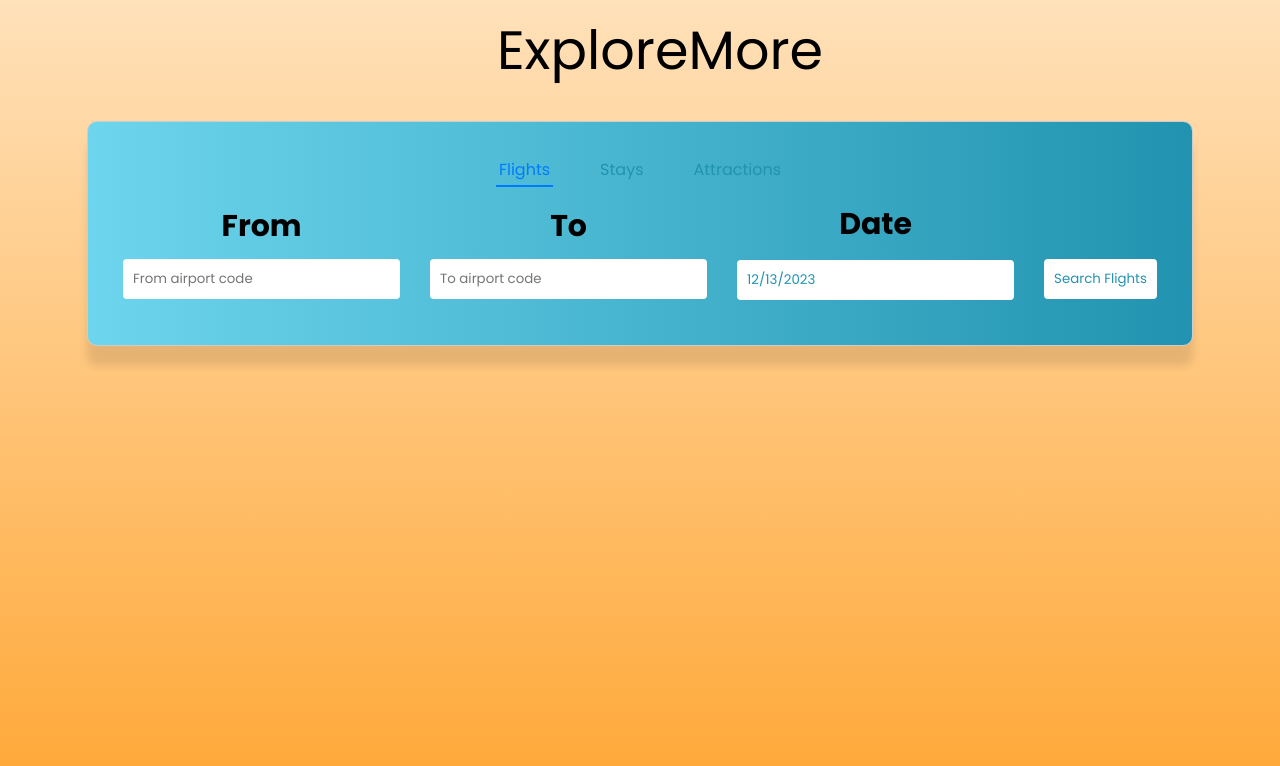
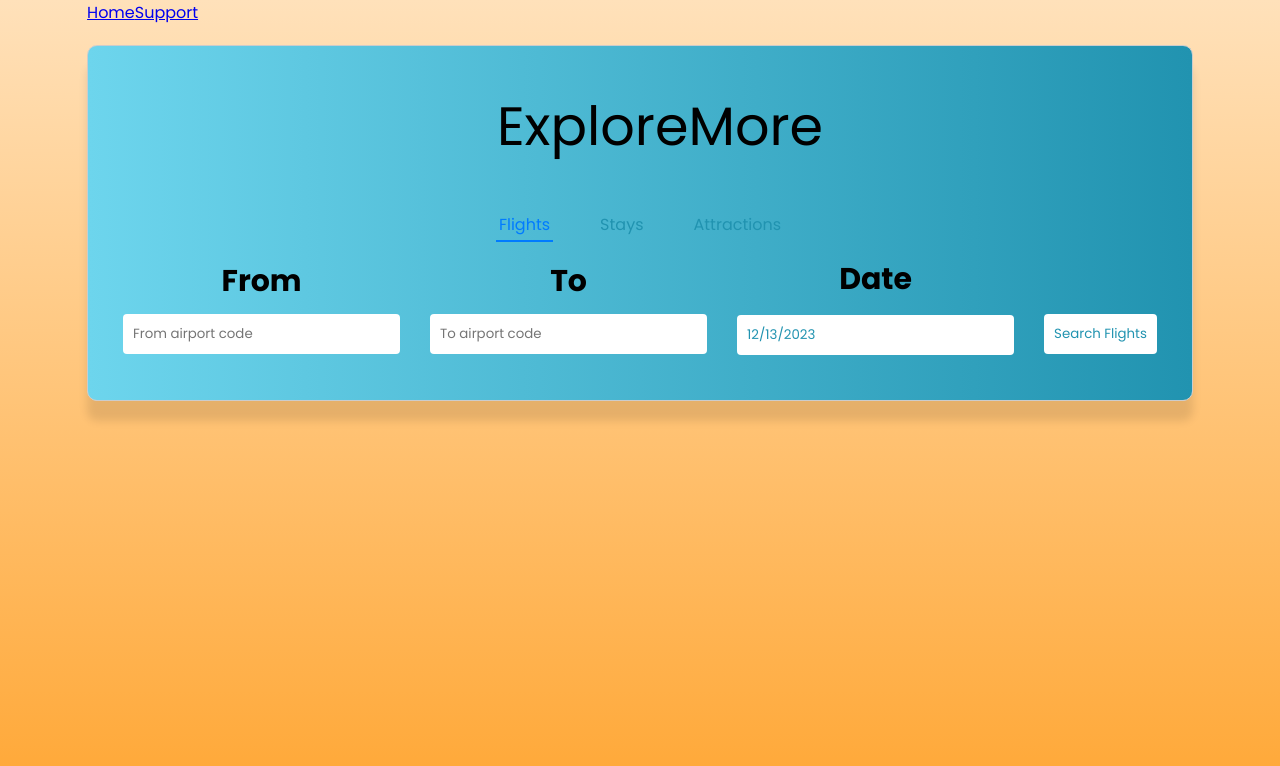
Before and after one commit to Loganuwu/exploremore-travel, a React (Create React App) app: page /support in a window 1280 px wide. Shown: the top 766 px of the page. Built offline with nearby package versions, Linux system fonts and the light colour scheme.

Commit message:
Navbar implemented

```diff
--- a/package.json
+++ b/package.json
@@ -13,6 +13,7 @@
     "react": "^18.2.0",
     "react-datepicker": "^4.21.0",
     "react-dom": "^18.2.0",
+    "react-router-dom": "^6.21.1",
     "react-scripts": "5.0.1",
     "web-vitals": "^2.1.4"
   },
--- a/src/App.js
+++ b/src/App.js
@@ -1,32 +1,40 @@
 import React, { useState } from 'react';
+import { BrowserRouter as Router, Routes, Route } from 'react-router-dom';
 import FlightSearch from './FlightSearch';
 import StaysSearch from './StaysSearch';
 import AttractionsSearch from './attractionSearch';
-import './App.css'; // Assuming this is where you define styles for your main component
-
+import Support from './Support';
+import './App.css';
+import Navbar from './Navbar';
 
 const App = () => {
   const [activeSearchType, setActiveSearchType] = useState('Flights'); // Default to 'Flights'
 
   return (
-        <>
+    <Router>
+      <Navbar /> {/* This is the imported Navbar component being used */}
+      <div className="search-container">
         <header className="app-header">
           <h1 className="website-title">ExploreMore</h1>
         </header>
-            <div className="search-container">
         <div className="search-toggle">
           <button onClick={() => setActiveSearchType('Flights')} className={activeSearchType === 'Flights' ? 'active' : ''}>Flights</button>
           <button onClick={() => setActiveSearchType('Stays')} className={activeSearchType === 'Stays' ? 'active' : ''}>Stays</button>
           <button onClick={() => setActiveSearchType('Attractions')} className={activeSearchType === 'Attractions' ? 'active' : ''}>Attractions</button>
         </div>
-
         {activeSearchType === 'Flights' && <FlightSearch />}
         {activeSearchType === 'Stays' && <StaysSearch />}
         {activeSearchType === 'Attractions' && <AttractionsSearch />}
       </div>
-        </>
+      <Routes>
+        {/* <Route path="/" element={<FlightSearch />} />
+        <Route path="/stays" element={<StaysSearch />} />
+        <Route path="/attractions" element={<AttractionsSearch />} />
+        <Route path="/support" element={<Support />} /> */}
+        {/* Add other routes as needed */}
+      </Routes>
+    </Router>
   );
-
 };
 
 export default App;
--- a/src/Navbar.js
+++ b/src/Navbar.js
@@ -1,13 +1,12 @@
 import React from 'react';
-import { Link } from 'react-router-dom'; // Make sure you have react-router-dom installed
-import './Navbar.css'; // Make sure to create a Navbar.css file for styling
+import { Link } from 'react-router-dom';
 
 const Navbar = () => {
   return (
     <nav className="navbar">
-      <Link to="/">ExploreMore</Link>
+      <Link to="/">Home</Link>
       <Link to="/support">Support</Link>
-      {/* Add other links as needed */}
+      {/* Add more navigation links as needed */}
     </nav>
   );
 };
--- a/src/Support.css
+++ b/src/Support.css
@@ -7,6 +7,7 @@
 
   .support-section {
     /* Styling for the sections */
+    color: red;
   }
 
   @media (max-width: 768px) {
--- a/src/Support.js
+++ b/src/Support.js
@@ -1,6 +1,5 @@
 import React from 'react';
-import 'src\Support.js'; // Make sure to create a Support.css file for styling
-
+import './Support.css';
 const Support = () => {
   return (
     <div className="support-page">
```
Also changed, not shown: 1 other file (tests, documents, lock files or other folders). Lines whose indentation alone changed are shown as unchanged.
